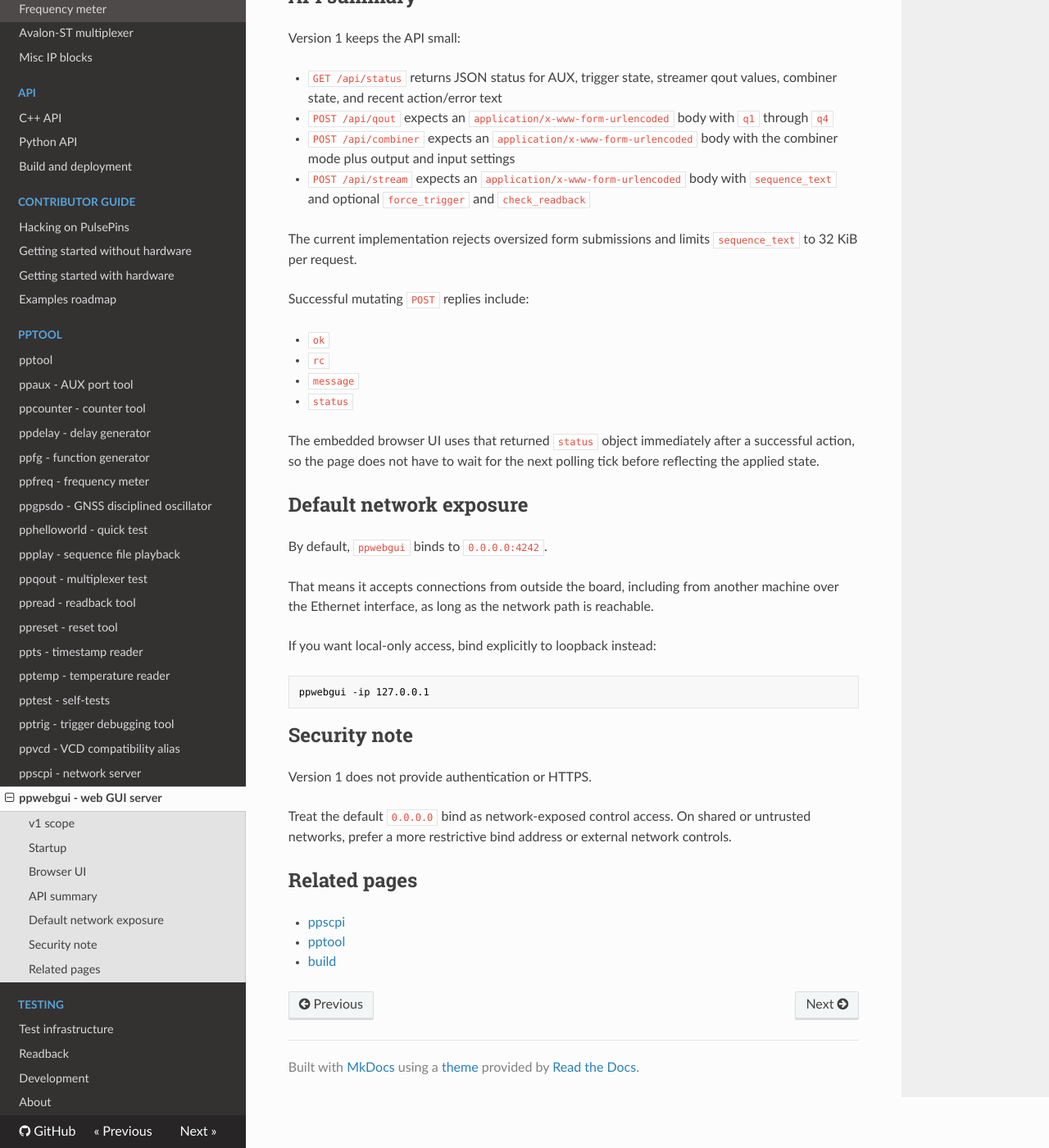
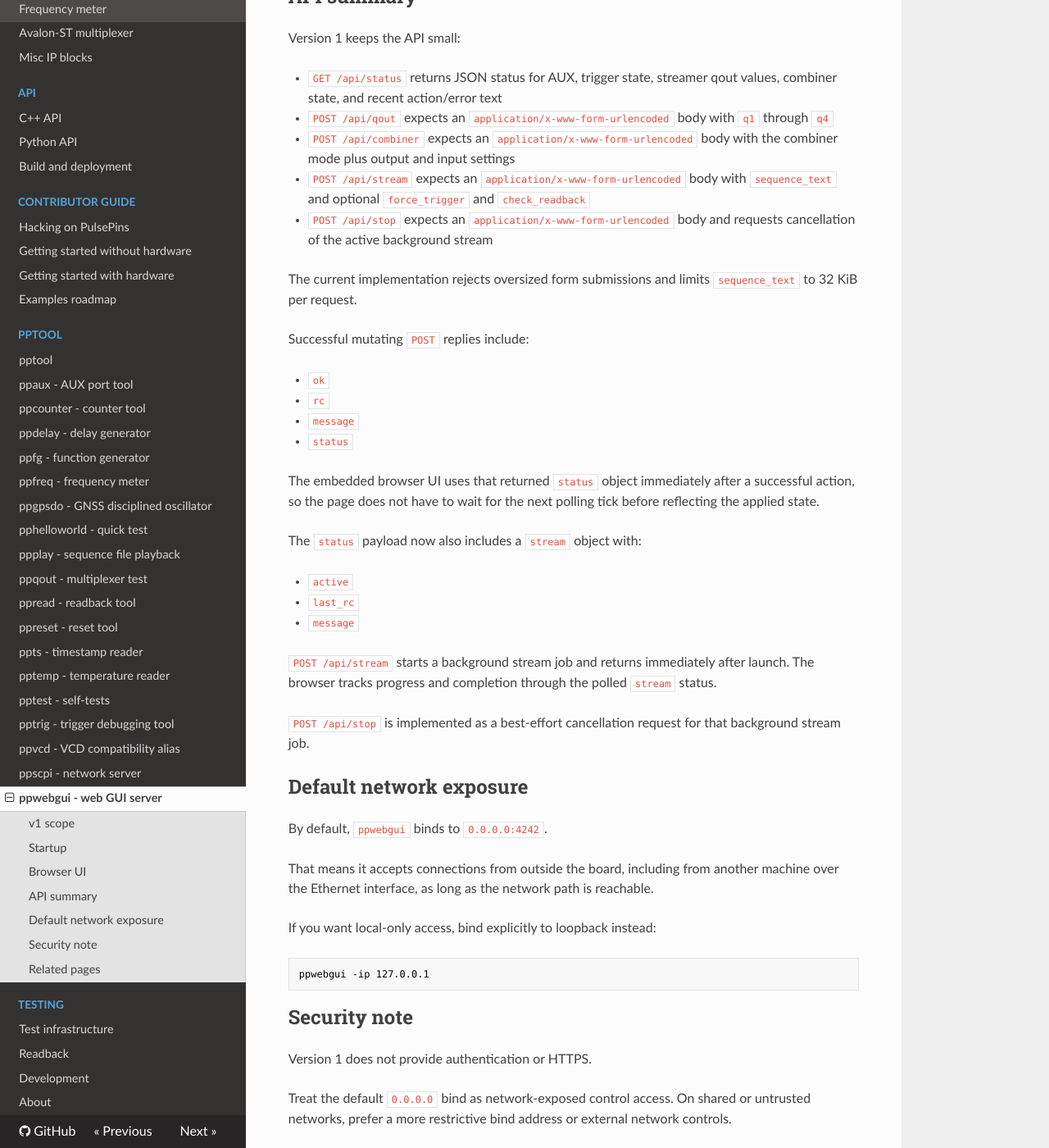
Before and after one commit to rokzitko/PulsePins, an MkDocs documentation site: the page built from docs/docs/ppwebgui.md, in a window 1280 px wide and 1400 px high, scrolled down 1680 px. Shown: the whole window at 82% size. Built offline with MkDocs 1.6.1, drawn with Linux system fonts in a browser that asks for light colours; nearby versions of some CDN libraries.

Commit message:
Document ppwebgui stream control API

```diff
--- a/docs/docs/ppwebgui.md
+++ b/docs/docs/ppwebgui.md
@@ -69,6 +69,7 @@ Version 1 keeps the API small:
 * `POST /api/qout` expects an `application/x-www-form-urlencoded` body with `q1` through `q4`
 * `POST /api/combiner` expects an `application/x-www-form-urlencoded` body with the combiner mode plus output and input settings
 * `POST /api/stream` expects an `application/x-www-form-urlencoded` body with `sequence_text` and optional `force_trigger` and `check_readback`
+* `POST /api/stop` expects an `application/x-www-form-urlencoded` body and requests cancellation of the active background stream
 
 The current implementation rejects oversized form submissions and limits `sequence_text` to 32 KiB per request.
 
@@ -80,6 +81,16 @@ Successful mutating `POST` replies include:
 * `status`
 
 The embedded browser UI uses that returned `status` object immediately after a successful action, so the page does not have to wait for the next polling tick before reflecting the applied state.
+
+The `status` payload now also includes a `stream` object with:
+
+* `active`
+* `last_rc`
+* `message`
+
+`POST /api/stream` starts a background stream job and returns immediately after launch. The browser tracks progress and completion through the polled `stream` status.
+
+`POST /api/stop` is implemented as a best-effort cancellation request for that background stream job.
 
 ## Default network exposure
 
```
